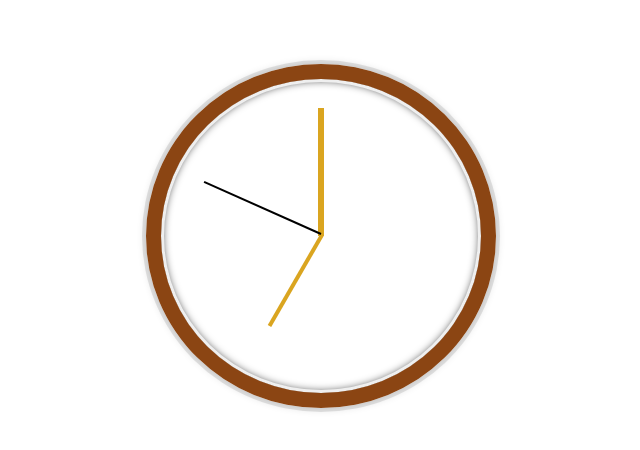
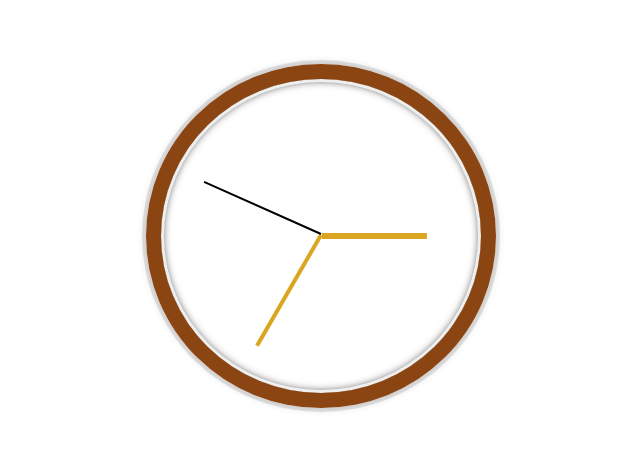
Before and after one commit to arnoldpring/arnold-js30, a plain HTML site: page Act 2/index.html in a window 1280 px wide. Shown: the part 164-614 px from the top of the page, without its empty margins (319-959 px from the left). Drawn offline with Linux system fonts and the light colour scheme.

Commit message:
modified hourhand

```diff
--- a/Act 2/index.html
+++ b/Act 2/index.html
@@ -19,6 +19,7 @@
 
     const secondhand = document.querySelector('.sec-hand');
     const minhand = document.querySelector('.min-hand');
+    const hourhand = document.querySelector('.hour-hand');
 
     function setDate() {
         const now = new Date();
@@ -31,7 +32,9 @@
         minhand.style.transform = `rotate(${minutesdegrees}deg)`;
 
         const hours = now.getHours();
-        const hourdegrees = ((hours / 12) * 360);
+        const hoursdegrees = ((hours / 12) * 360) + 90;
+        hourhand.style.transform = `rotate(${hoursdegrees}deg)`;
+
     }
     setInterval(setDate, 1000);
 </script>
--- a/Act 2/style.css
+++ b/Act 2/style.css
@@ -40,10 +40,7 @@ body {
   }
   .min-hand {
     background-color: goldenrod;
-    width: 41%;
     height: 4px;
-    transform-origin: 100% center;
-    margin-left: 24px;
 
   }
   .sec-hand {
@@ -52,4 +49,7 @@ body {
   }
   .hour-hand {
     background-color: goldenrod;
+    width: 41%;
+    transform-origin: 100% center;
+    margin-left: 24px;
   }
```
Also changed, not shown: Act 3/index.html (added, +12 -0 lines), Act 3/style.css (added).
